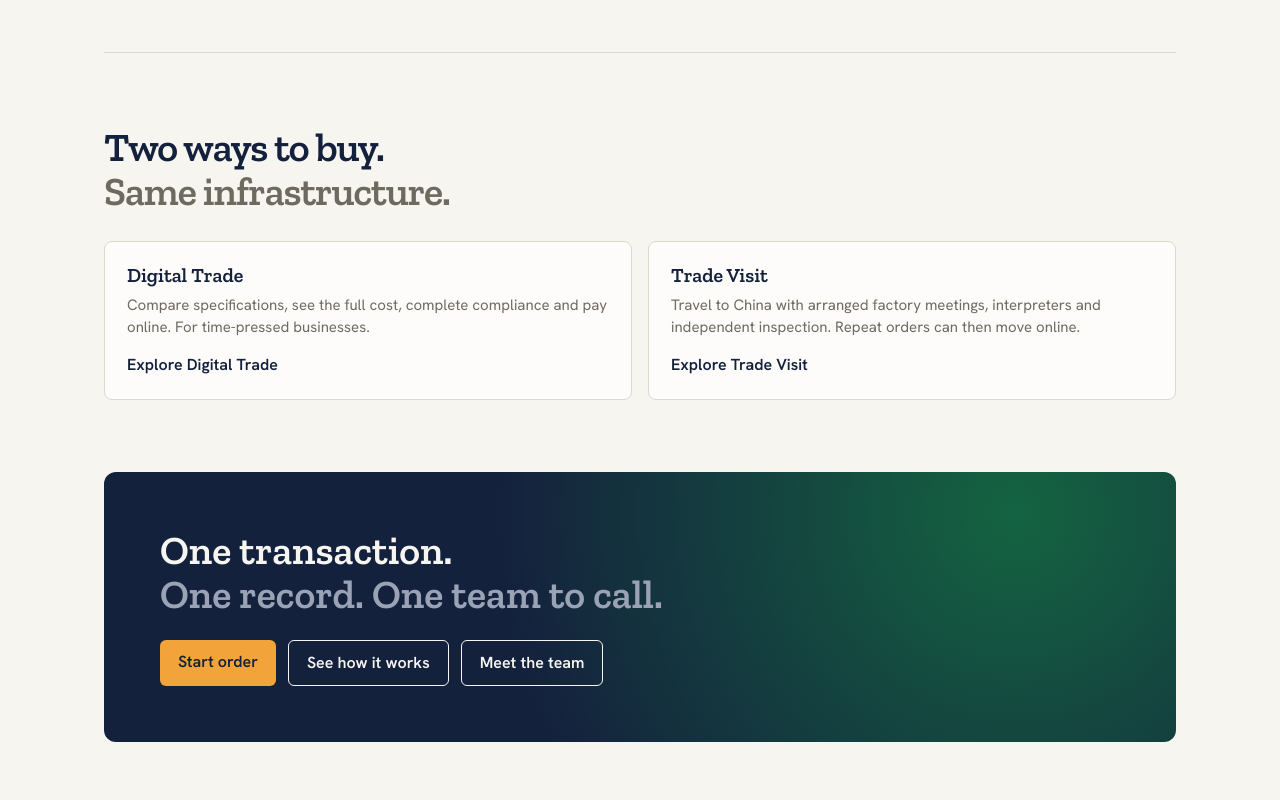
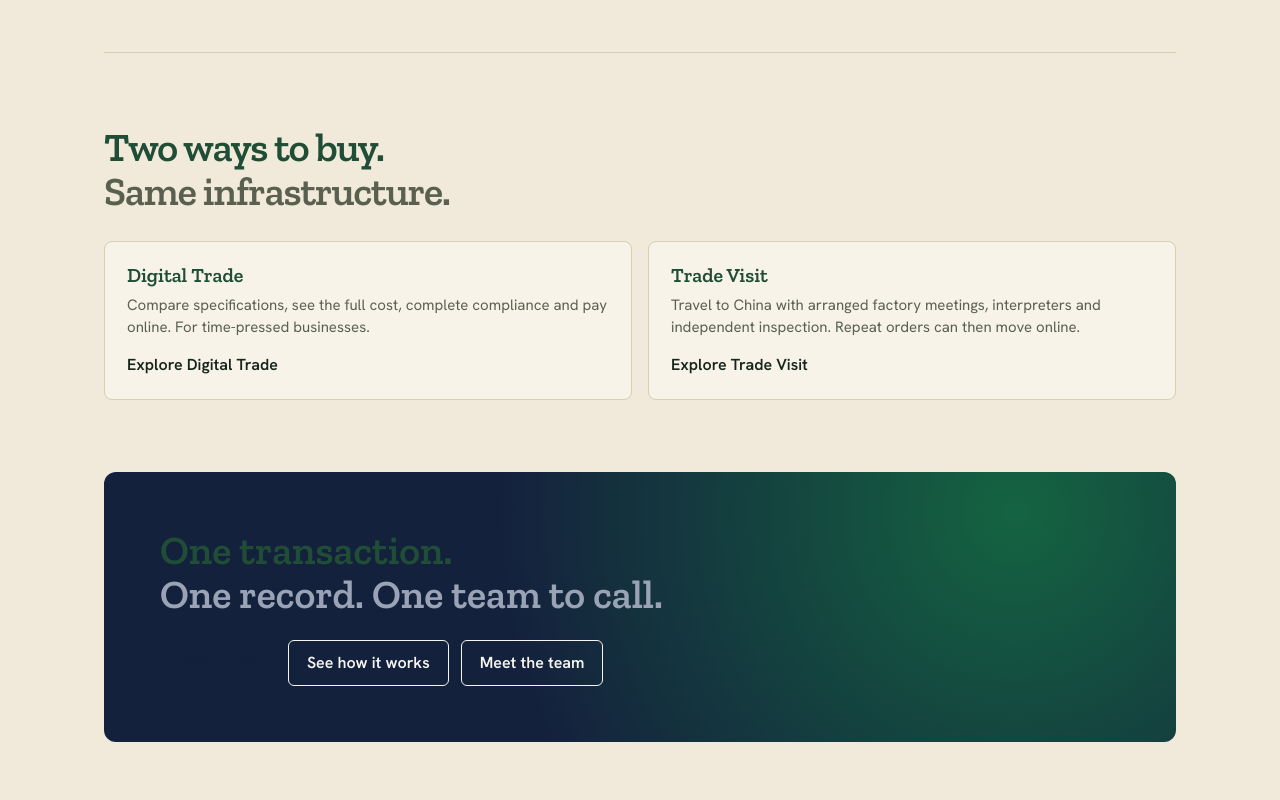
Before and after one commit to Mrpayforshi/trade-platform, a Next.js app: page / in a window 1280 px wide. Shown: the part 4700-5500 px from the top of the page. Built offline with nearby package versions, Linux system fonts and the light colour scheme.

Commit message:
Revise color palette and remove dark theme styles
Updated color palette for light theme and added tomato color variable. Removed dark theme styles.

```diff
--- a/app/globals.css
+++ b/app/globals.css
@@ -1,25 +1,18 @@
-@import "tailwindcss";
+  @import "tailwindcss";
 
+/* Palette, roughly 60 / 30 / 10:
+   oat milk (paper, card, line) is the base, forest green (brand) is the second colour,
+   tomato red is the accent. Brick is kept only for errors and disputes. Light theme only. */
 :root {
-  --paper: #f7f5f0;
-  --card: #fdfcfa;
-  --ink: #14213d;
-  --mute: #6f6a60;
-  --line: #ddd8cc;
-  --brand: #147a43;
-  --amber: #f2a33a;
+  color-scheme: light;
+  --paper: #f1e9d9;
+  --card: #f8f3e8;
+  --ink: #16261c;
+  --mute: #59604f;
+  --line: #d8cdb5;
+  --brand: #1f4d36;
+  --tomato: #ea5a41;
   --brick: #a13d2c;
-}
-
-@media (prefers-color-scheme: dark) {
-  :root {
-    --paper: #0e1626;
-    --card: #152036;
-    --ink: #edeae2;
-    --mute: #9aa3b5;
-    --line: #2a3752;
-    --brand: #2fbf72;
-  }
 }
 
 @theme inline {
@@ -29,7 +22,7 @@
   --color-mute: var(--mute);
   --color-line: var(--line);
   --color-brand: var(--brand);
-  --color-amber: var(--amber);
+  --color-tomato: var(--tomato);
   --color-brick: var(--brick);
   --font-sans: var(--font-hanken), system-ui, sans-serif;
   --font-serif: var(--font-zilla), Georgia, serif;
@@ -53,6 +46,14 @@ h1, h2, h3 {
   font-family: var(--font-serif);
   font-weight: 600;
   line-height: 1.1;
+}
+
+/* Headings are forest green. Kept in the base layer so a text-* class on a heading
+   (for example text-paper on a green band) still wins. */
+@layer base {
+  h1, h2, h3 {
+    color: var(--brand);
+  }
 }
 
 /* Ship: hidden unless motion is allowed. The static route stays. */
```
